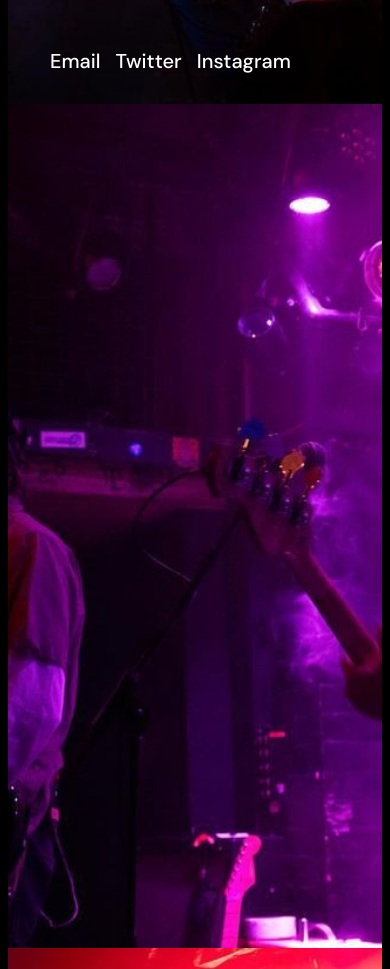
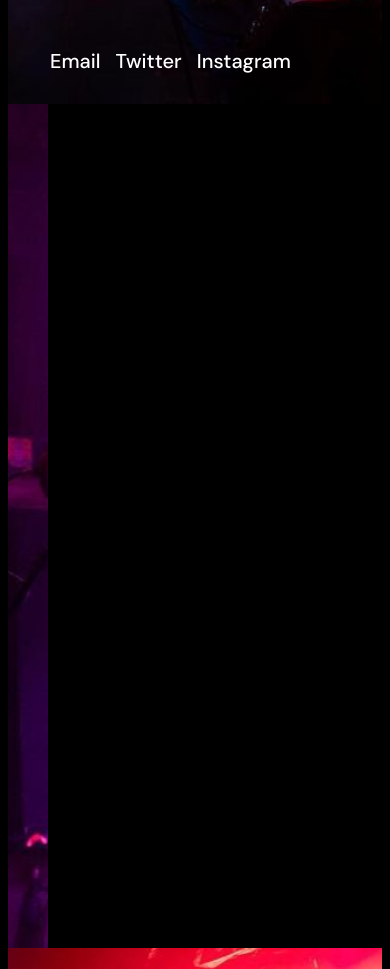
Before and after one commit to esterapata/josi_portfolio, a plain HTML site: page index.html in a window 390 px wide. Shown: the part 748-1717 px from the top of the page. Drawn offline with Linux system fonts and the light colour scheme.

Commit message:
Update style.css

```diff
--- a/style.css
+++ b/style.css
@@ -63,6 +63,6 @@ section.sally_4 {
 		line-height: 50px;
 	}
 	section.sally_2 {
-  	max-width: 400px;
+  	max-width: 40px;
 	}
 }
```
